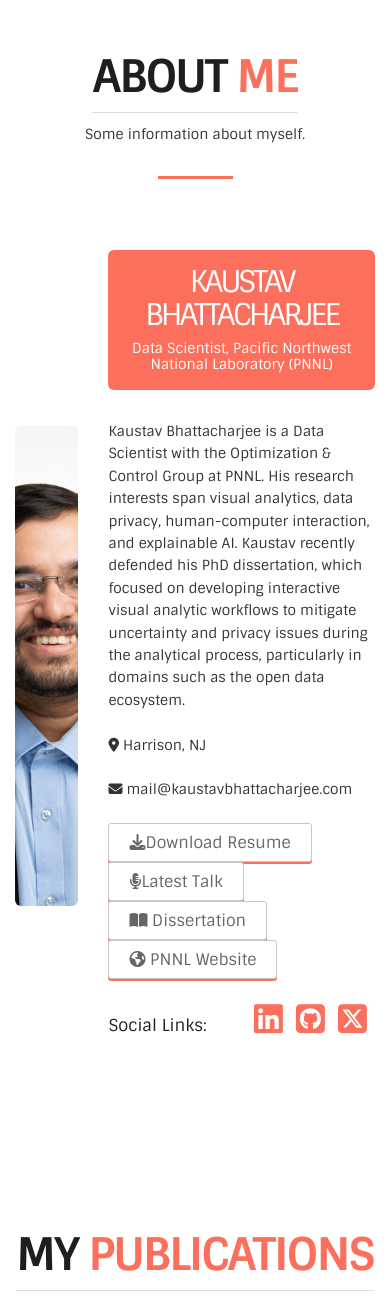
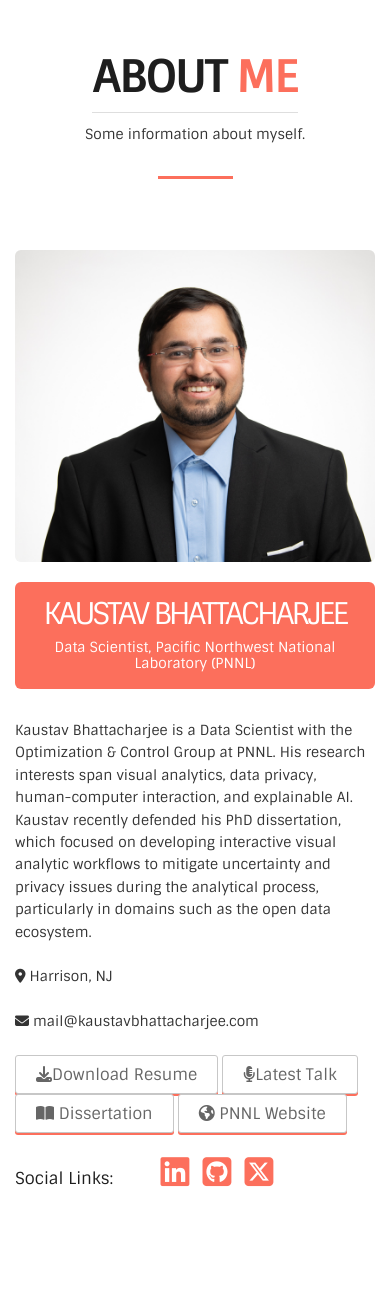
Before and after one commit to kaustavbhattacharjee/kaustavbhattacharjee.github.io, a PHP site: page / in a window 390 px wide; the page is wider, and only the part inside the window is pictured. Shown: the part 946-2246 px from the top of that part. Run offline with PHP 8.4, Linux system fonts and the light colour scheme; some libraries are stand-ins or nearby versions; some web fonts are replaced.

Commit message:
fix: fixed for mobile views

```diff
--- a/css/style.css
+++ b/css/style.css
@@ -127,20 +127,27 @@ p {
 	margin-right: auto;
 }
 #about .row {
-	display: flex;
-	align-items: stretch;
+	display: block;
 }
 #about .col-md-4 {
-	display: flex;
-	align-items: center;
-	justify-content: center;
+	display: block;
 }
 .about-photo {
 	width: 100%;
-	height: 100%;
-	max-height: 480px;
+	height: clamp(300px, 80vw, 520px);
 	object-fit: cover;
 	object-position: center 20%;
+}
+@media (min-width: 992px) {
+	#about .row {
+		display: flex;
+		align-items: stretch;
+	}
+	#about .col-md-4 {
+		display: flex;
+		align-items: center;
+		justify-content: center;
+	}
 }
 .new-line {
 	margin-top: 70px;
```
